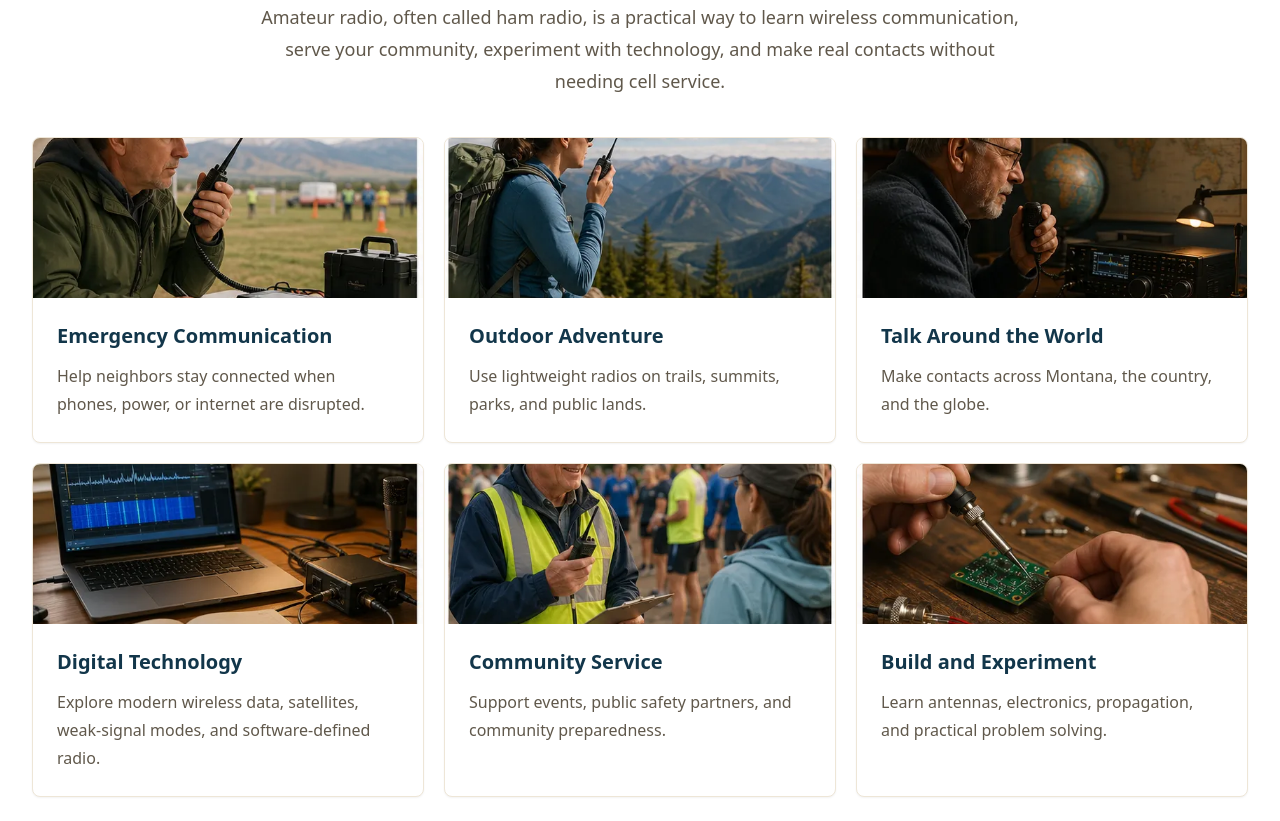
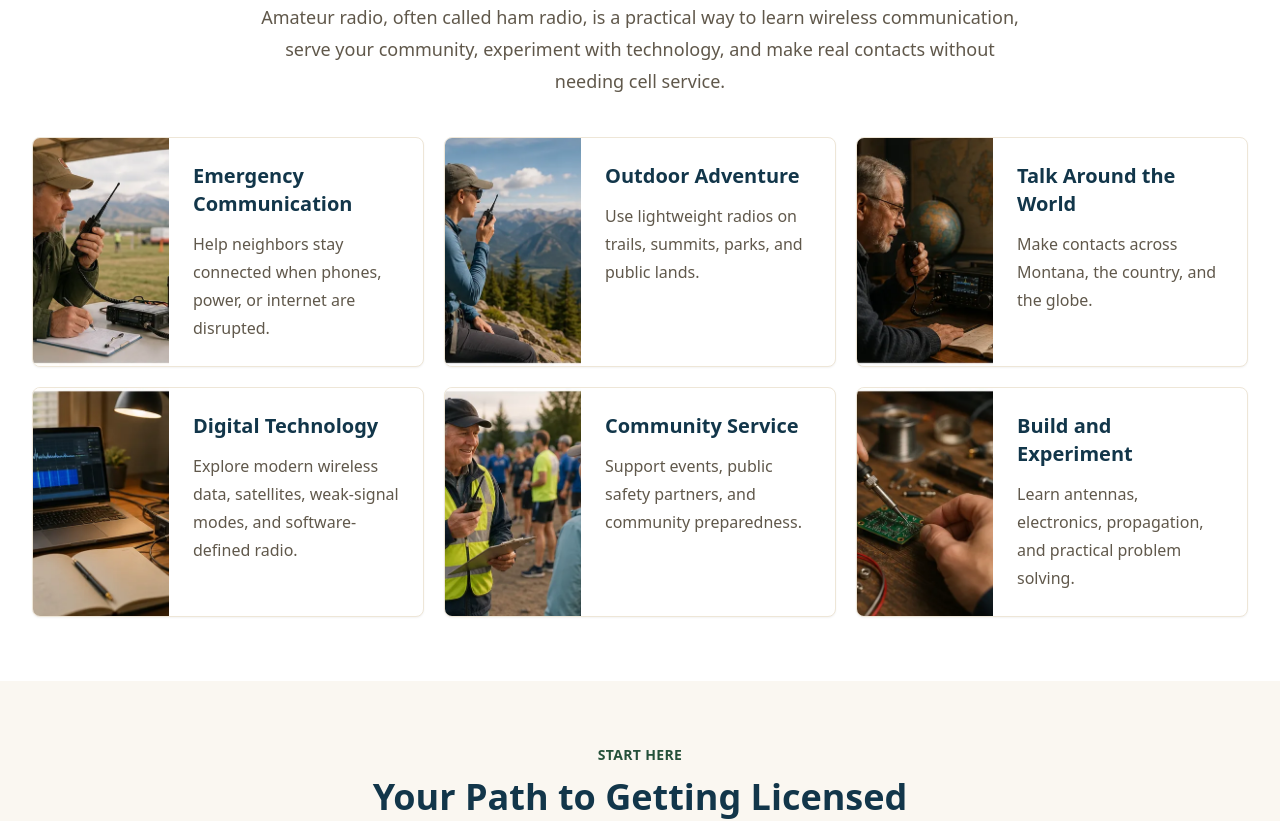
Before and after one commit to membership-ccarc/n7rb, a Next.js app: page / in a window 1280 px wide. Shown: the part 800-1621 px from the top of the page. Built offline with nearby package versions, Linux system fonts and the light colour scheme.

Commit message:
moved thumbnail photos location
from above to lefthand side.

```diff
--- a/app/page.tsx
+++ b/app/page.tsx
@@ -47,13 +47,13 @@ export default function Home() {
         </SectionIntro>
         <div className="mx-auto mt-10 grid max-w-7xl gap-5 sm:grid-cols-2 lg:grid-cols-3">
           {amateurRadioCards.map(({ title, text, image, imageAlt }) => (
-            <article key={title} className="overflow-hidden rounded-lg border border-stonewarm-100 bg-white shadow-sm">
+            <article key={title} className="grid overflow-hidden rounded-lg border border-stonewarm-100 bg-white shadow-sm sm:grid-cols-[8.5rem_1fr]">
               <Image
                 src={image}
                 alt={imageAlt}
                 width={640}
-                height={360}
-                className="h-40 w-full object-cover"
+                height={640}
+                className="aspect-square w-full object-cover sm:h-full"
               />
               <div className="p-6">
                 <h3 className="text-xl font-black text-mountain-900">{title}</h3>
```
